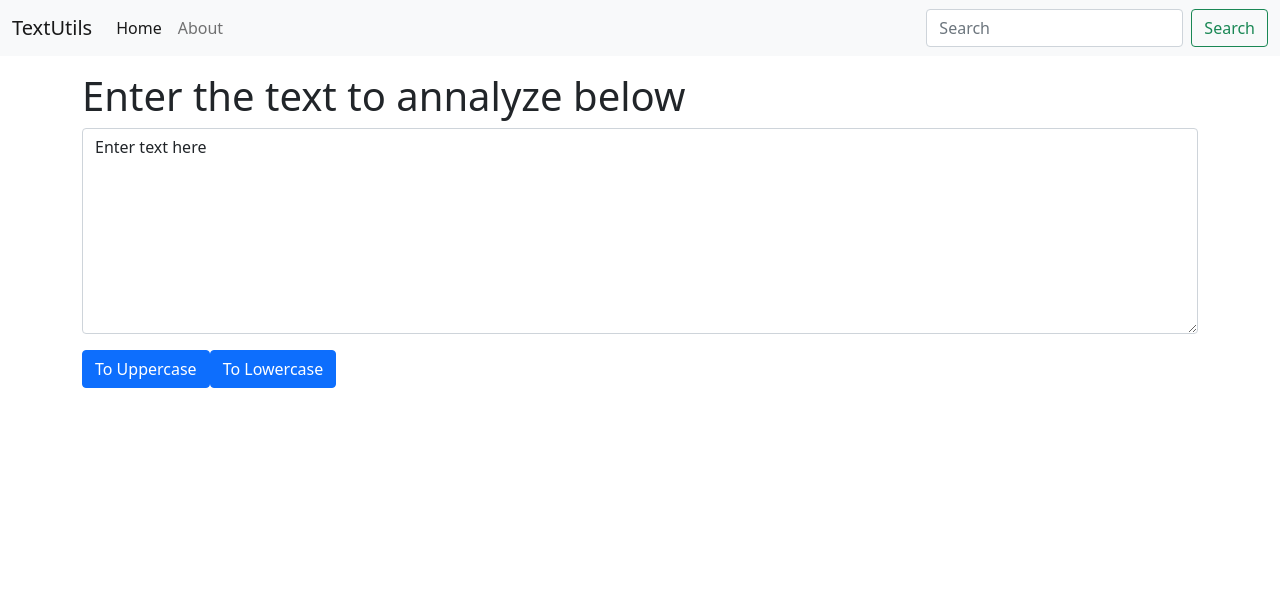
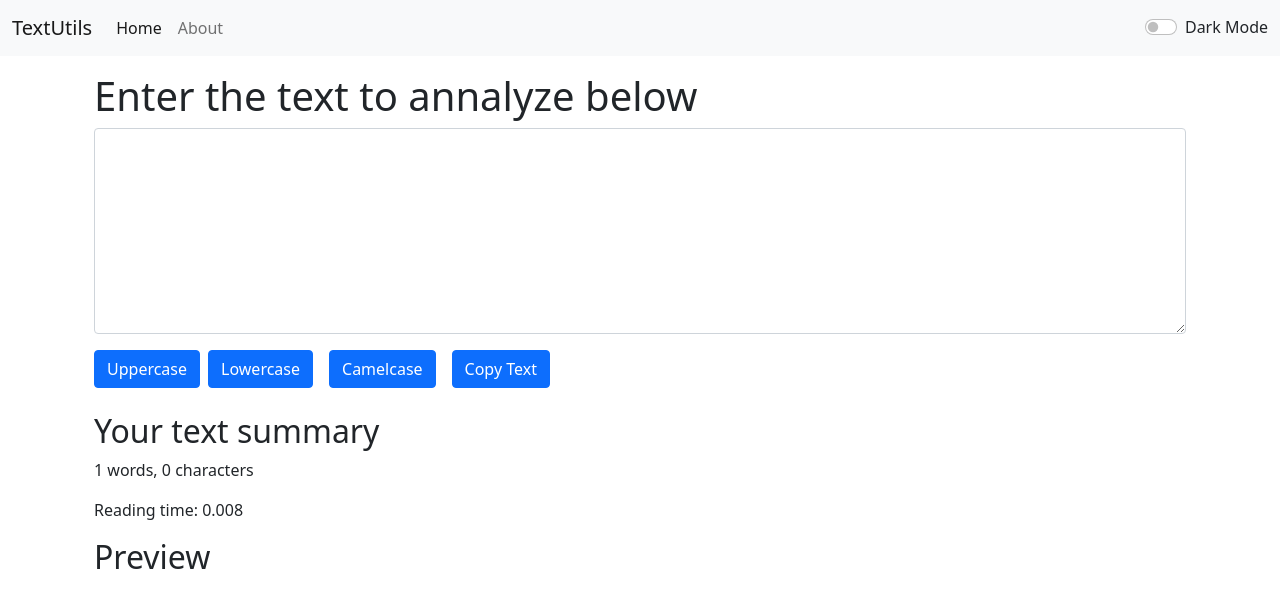
Before and after one commit to samayjoshi23/textUtils, a React (Create React App) app: page / in a window 1280 px wide. Shown: the top 608 px of the page. Built offline with nearby package versions, Linux system fonts and the light colour scheme.

Commit message:
added about pages

```diff
--- a/src/App.js
+++ b/src/App.js
@@ -1,14 +1,28 @@
+import React, {useState} from 'react'
 import "./AppNew.css";
+// import About from "./components/About";
 import Navbar from "./components/Navbar";
 import TextForm from "./components/TextForm";
 
 function App() {
+  const [mode, setMode] = useState('light');  //Wether dark mode is enabled or not
+
+  const toggleMode = ()=> {
+    if(mode === 'light'){
+      setMode('dark');
+      document.body.style.backgroundColor = 'rgb(40,40,40)';
+    }
+    else{
+      setMode('light');
+      document.body.style.backgroundColor = 'rgb(255,255,255)';
+    }
+  }
   return (
     <>
-      <Navbar title="TextUtils" />
-      {/* <Navbar/> */}
+      <Navbar title="TextUtils" mode={mode} toggleMode={toggleMode}/>
       <div className="container mt-3">
         <TextForm heading="Enter the text to annalyze below"/>
+        {/* <About/> */}
       </div>
     </>
   );
--- /dev/null
+++ b/src/components/About.js
@@ -0,0 +1,131 @@
+import React, {useState} from "react";
+
+export default function About() {
+
+    const [myStyle, setMyStyle] = useState({
+            color: 'black',
+            backgroundColor: 'white',
+        });
+
+    const [btnText, setBtnText] = useState('Enable Dark Mode')
+
+    let toggleStyle = ()=> {
+        if(myStyle.color === 'white'){
+            setMyStyle({
+                color: 'black',
+                backgroundColor: 'white',
+            })
+            setBtnText("Enable Dark Mode")
+        }else{
+            setMyStyle({
+                color: 'white',
+                backgroundColor: 'rgb(50,50,50)',
+            })
+            setBtnText("Enable Light Mode")
+            }
+        }
+
+  return (
+    <div className="container" style={myStyle}>
+      <h1 className="my-4">About Us</h1>
+      <div className="accordion" id="accordionExample">
+        <div className="accordion-item">
+          <h2 className="accordion-header" id="headingOne">
+            <button style={myStyle}
+              className="accordion-button"
+              type="button"
+              data-bs-toggle="collapse"
+              data-bs-target="#collapseOne"
+              aria-expanded="true"
+              aria-controls="collapseOne"
+            >
+              Accordion Item #1
+            </button>
+          </h2>
+          <div
+            id="collapseOne"
+            className="accordion-collapse collapse show"
+            aria-labelledby="headingOne"
+            data-bs-parent="#accordionExample"
+          >
+            <div className="accordion-body" style={myStyle}>
+              <strong>This is the first item's accordion body.</strong> It is
+              shown by default, until the collapse plugin adds the appropriate
+              classes that we use to style each element. These classes control
+              the overall appearance, as well as the showing and hiding via CSS
+              transitions. You can modify any of this with custom CSS or
+              overriding our default variables. It's also worth noting that just
+              about any HTML can go within the <code>.accordion-body</code>,
+              though the transition does limit overflow.
+            </div>
+          </div>
+        </div>
+        <div className="accordion-item">
+          <h2 className="accordion-header" id="headingTwo">
+            <button style={myStyle}
+              className="accordion-button collapsed"
+              type="button"
+              data-bs-toggle="collapse"
+              data-bs-target="#collapseTwo"
+              aria-expanded="false"
+              aria-controls="collapseTwo"
+            >
+              Accordion Item #2
+            </button>
+          </h2>
+          <div
+            id="collapseTwo"
+            className="accordion-collapse collapse"
+            aria-labelledby="headingTwo"
+            data-bs-parent="#accordionExample"
+          >
+            <div className="accordion-body" style={myStyle}>
+              <strong>This is the second item's accordion body.</strong> It is
+              hidden by default, until the collapse plugin adds the appropriate
+              classes that we use to style each element. These classes control
+              the overall appearance, as well as the showing and hiding via CSS
+              transitions. You can modify any of this with custom CSS or
+              overriding our default variables. It's also worth noting that just
+              about any HTML can go within the <code>.accordion-body</code>,
+              though the transition does limit overflow.
+            </div>
+          </div>
+        </div>
+        <div className="accordion-item">
+          <h2 className="accordion-header" id="headingThree">
+            <button style={myStyle}
+              className="accordion-button collapsed"
+              type="button"
+              data-bs-toggle="collapse"
+              data-bs-target="#collapseThree"
+              aria-expanded="false"
+              aria-controls="collapseThree"
+            >
+              Accordion Item #3
+            </button>
+          </h2>
+          <div
+            id="collapseThree"
+            className="accordion-collapse collapse"
+            aria-labelledby="headingThree"
+            data-bs-parent="#accordionExample"
+          >
+            <div className="accordion-body" style={myStyle}>
+              <strong>This is the third item's accordion body.</strong> It is
+              hidden by default, until the collapse plugin adds the appropriate
+              classes that we use to style each element. These classes control
+              the overall appearance, as well as the showing and hiding via CSS
+              transitions. You can modify any of this with custom CSS or
+              overriding our default variables. It's also worth noting that just
+              about any HTML can go within the <code>.accordion-body</code>,
+              though the transition does limit overflow.
+            </div>
+          </div>
+        </div>
+      </div>
+      <div className="container my-3">
+        <button className="darkmode btn btn-primary" onClick={toggleStyle}>{btnText}</button>
+      </div>
+    </div>
+  );
+}
--- a/src/components/Navbar.js
+++ b/src/components/Navbar.js
@@ -3,7 +3,9 @@
 
 export default function Navbar(props) {
   return (
-    <nav className="navbar navbar-expand-lg navbar-light bg-light">
+    <nav
+      className={`navbar navbar-expand-lg navbar-${props.mode} bg-${props.mode}`}
+    >
       <div className="container-fluid">
         <a className="navbar-brand" href="/">
           {props.title}
@@ -33,7 +35,7 @@
             </li>
           </ul>
           <form className="d-flex">
-            <input
+            {/* <input
               className="form-control me-2"
               type="search"
               placeholder="Search"
@@ -41,7 +43,13 @@
             />
             <button className="btn btn-outline-success" type="submit">
               Search
-            </button>
+            </button> */}
+            <div className={`form-check form-switch text-${props.mode==='light'?'dark':'light'}`}>
+              <input onClick={props.toggleMode} className="form-check-input" type="checkbox" id="flexSwitchCheckDefault"/>
+              <label className="form-check-label" htmlFor="flexSwitchCheckDefault">
+                Dark Mode
+              </label>
+            </div>
           </form>
         </div>
       </div>
@@ -49,6 +57,9 @@
   );
 }
 
-Navbar.propTypes = { title: PropTypes.string.isRequired, aboutText: PropTypes.string.isRequired };
+Navbar.propTypes = {
+  title: PropTypes.string.isRequired,
+  aboutText: PropTypes.string.isRequired,
+};
 
-Navbar.defaultProps = { title: 'Set title here' , aboutText: 'About' };
+Navbar.defaultProps = { title: "Set title here", aboutText: "About" };
--- a/src/components/TextForm.js
+++ b/src/components/TextForm.js
@@ -1,32 +1,74 @@
-import React, {useState} from "react";
-
+import React, { useState } from "react";
 
 export default function TextForm(props) {
-    const uppercase = ()=> {
-        console.log("uppercase was clicked");
+
+  // Upper case
+  const uppercase = () => {
     setText(text.toUpperCase());
-    }
-    const lowercase = ()=> {
-        console.log("uppercase was clicked");
+  };
+
+  // Lower Case
+  const lowercase = () => {
     setText(text.toLowerCase());
-    }
-    const handleOnChange = (event)=> {
-        console.log("On Changed");
-        setText(event.target.value);
+  };
+
+  // Camel Case
+  const camelcase = () => {
+      let newText = text.split(" ").map((currentValue) => {
+          let newText = currentValue[0].toUpperCase() + currentValue.slice(1);
+          return newText;
+      });
+      setText(newText.join(" "));
+  };
+
+  // Copy to clipboard
+  const copyText = () => {
+    let copiedText = document.getElementById('myBox');
+    copiedText.select();
+    navigator.clipboard.writeText(copiedText.value);
   }
 
+  // ON change event
+  const handleOnChange = (event) => {
+    setText(event.target.value);
+  };
 
-    const [text, setText] = useState('Enter text here');
+  const [text, setText] = useState("");
   // text = "new text";  ----wrong way
   // setText = ("new text"); ---right way for updation of state
   return (
     <>
+      <div className="container">
         <h1 className="my-2">{props.heading}</h1>
         <div className="mb-3">
-        <textarea className="form-control" id="myBox" rows="8" value={text} onChange={handleOnChange}></textarea>
+          <textarea
+            className="form-control"
+            id="myBox"
+            rows="8"
+            value={text}
+            onChange={handleOnChange} style={{backgroundColor: props.mode==='light'?'light':'dark'}}
+          ></textarea>
         </div>
-      <button className="btn btn-primary" onClick={uppercase}>To Uppercase</button>
-      <button className="btn btn-primary" onClick={lowercase}>To Lowercase</button>
+        <button className="btn btn-primary" onClick={uppercase}>
+          Uppercase
+        </button>
+        <button className="btn btn-primary mx-2" onClick={lowercase}>
+          Lowercase
+        </button>
+        <button className="btn btn-primary mx-2" onClick={camelcase}>
+          Camelcase
+        </button>
+        <button className="btn btn-primary mx-2" onClick={copyText}>
+          Copy Text
+        </button>
+      </div>
+      <div className="container my-4">
+        <h2>Your text summary</h2>
+        <p>{text.split(' ').length} words, {text.length} characters</p>
+        <p>Reading time: {0.008*text.split(' ').length}</p>
+        <h2>Preview</h2>
+        <p>{text}</p>
+      </div>
     </>
   );
 }
```
Lines whose indentation alone changed are shown as unchanged.
